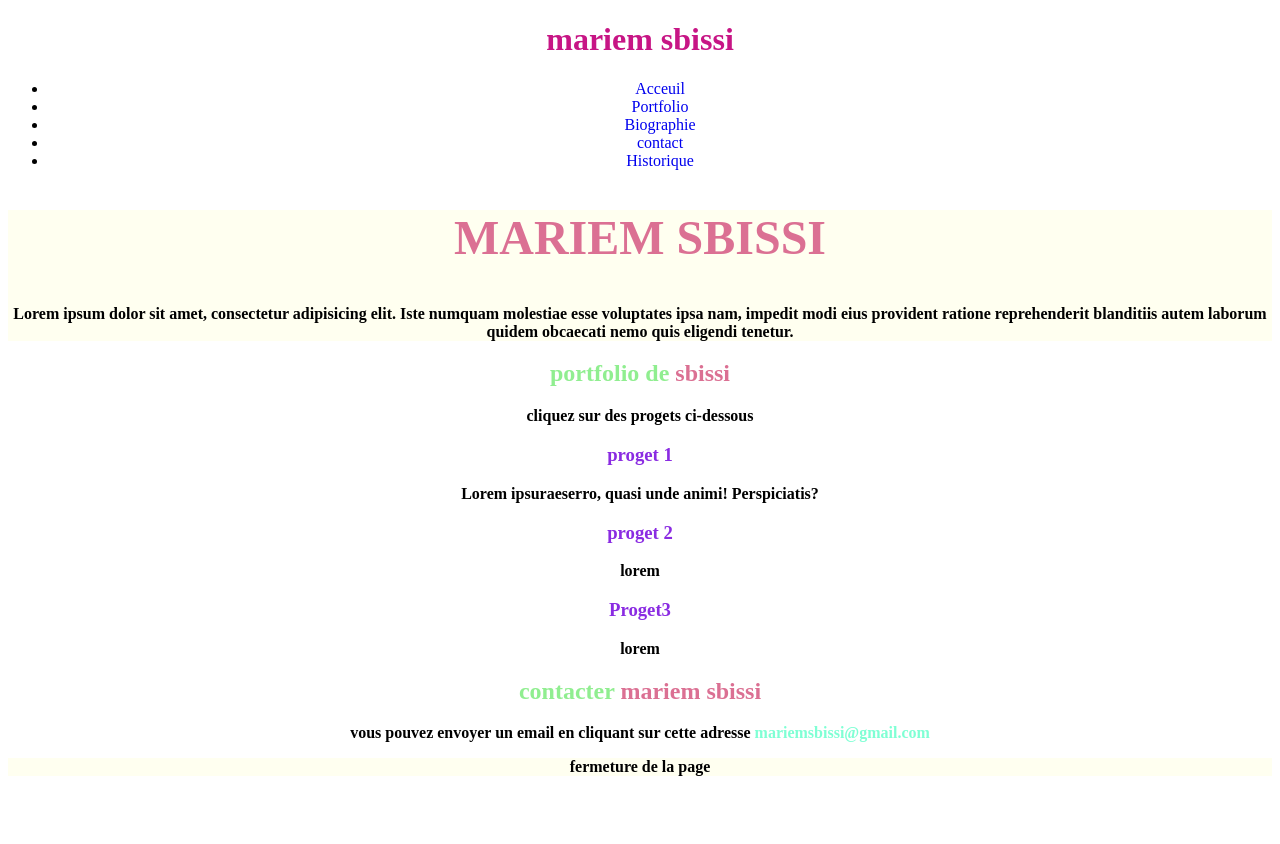
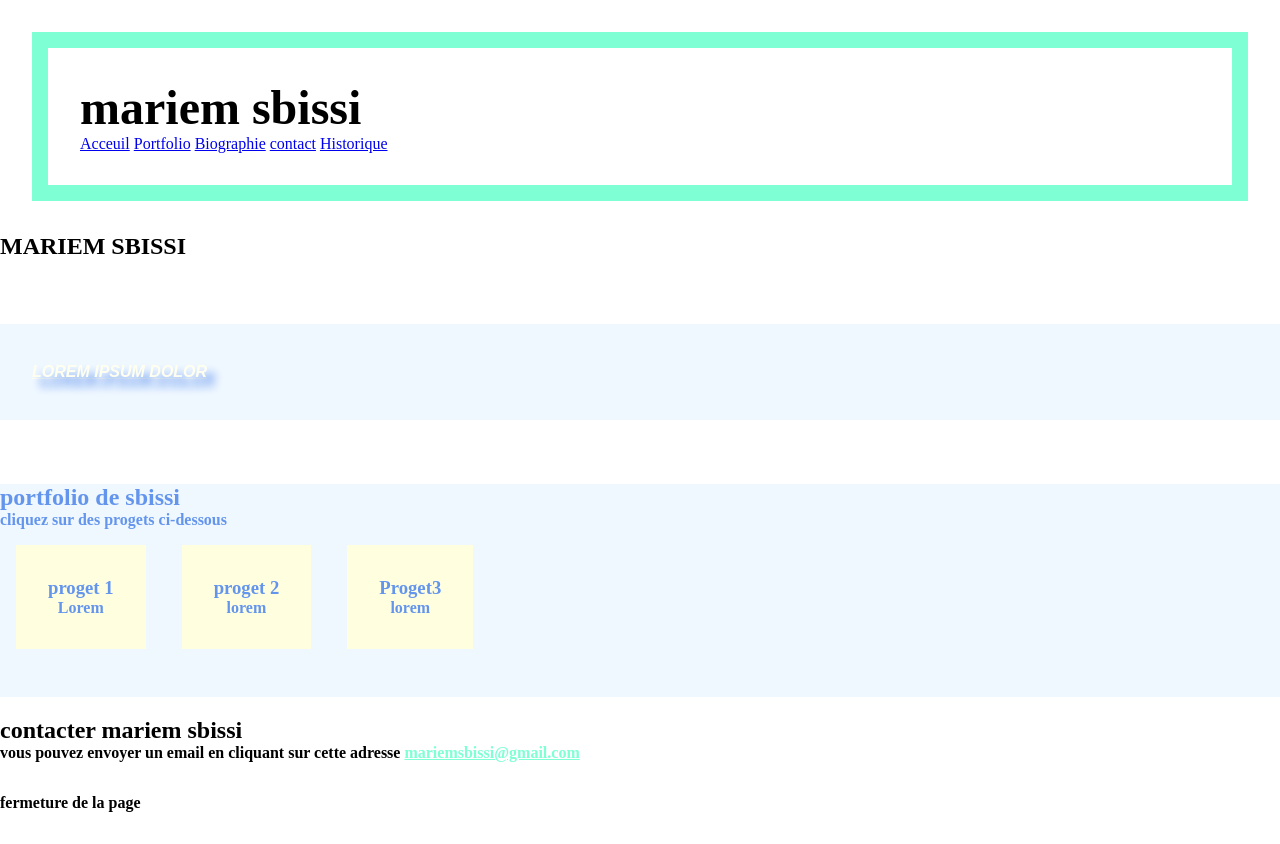
Before and after one commit to sbissi92/wf3mars2017, a PHP site: page / in a window 1280 px wide. Before the commit the page ends 800 px from the top, so only its background shows below. Run offline with PHP 8.4, Linux system fonts and the light colour scheme.

Commit message:
sauvegarde

```diff
--- a/0803/exo2/css/style.css
+++ b/0803/exo2/css/style.css
@@ -1,57 +1,107 @@
-/*selecteu logique une balise html
-*/
-/*faire en sorte que tous les textes de la page soient centrés */
+/*style recet*/
+/*selectionner Toutes les balises du DOM */
+*{
+/*supprimer les images intérieures*/
+padding: 0;
+/*supprimer les marges extérieures*/
+margin: 0;
+}
+/* ramener la valeur de lrem à 10px*/
+html{
+    font-size: 62,5%;
+}
 body{
-    text-align: center;
-}
-/* Seléctionner la balise h2 */
-H2{
-    /* Changer la couleur de la font */
-    color:lightgreen;
+    font-size: 1,5rem; /* 1,5rem = 15px */
 
-}
-}
-ul{
-    color:aqua;
-}
-h1{
-    color:mediumvioletred;
-}
-h3{
-    color:blueviolet;
-}
-/* seléctionner les balises a*/
-a{
-    /* supprimer le soulignement*/
-text-decoration: none;
 }
 
 
 
-/*selecteurs imbriqués*/
-h2 b{
-    color:palevioletred;
-}
-/*selecteurs par classe*/
-/*selectionner la class .ivoryBackground*/
+/*limiter largeur site*/
 
-.ivoryBackground{
-    /*modifier la couleur de fond */
-    background-color:ivory;
+ /*limiter la largeur de header,main,et footer à 950px*/
+ header,main,footer{
+     max-width:95rem;
+     /*centrer une balise de type block réduite en largeur*/
+     margin: 2rem auto;
+ }
+ section{
+     margin-bottom: 20px;
+ }
+/*mise en forme typographique*/
+.presentation{
+    /*modifier la famille de caractére de la font*/
+
+    font-family: "arial","sans serif";
+    /*Modifier la taille de la font*/
+    font-size: 1,7rem;
+    /*modifier l'inter-lignage*/
+    line-height: 2em;
+
+    /*modifier la graisse de la font*/
+    font-weight: bold;
+
+    /*ajouter une ombre portée à la font*/
+    text-shadow: .5rem .5rem .5rem cornflowerblue;
+
+    /*modifier la casse(maj ou min ) de la font*/
+    text-transform: uppercase;
+    /*modifier le style de la font*/
+font-style: italic;
+/*modifier la décoration de la font*/
+text-decoration: underline;
+
+/*modifier la couleur de la font*/
+color: ivory;
+
+padding: 2rem;
+background-color: aliceblue;
+margin: 4rem auto;
 
 }
-/*selecteurs par id*/
-/*selectionner l'id big title*/
-#bigTitle{
-    /*modifier la taille de la font*/
-    font-size: 3rem;
+
+
+
+
+
+
+
+h1 {
+font-size: 3rem;
+/*3 fois le font size de html (root) */
+}
+h1 b{
+    /*la taille de la font soit toujours 2 fois plus petite que son parent direct */
+    font-size:.5em
+}
+/*
+style header*/
+header{
+    /*ajouter une bordure de 1px rouge*/
+    border: 1rem solid aquamarine;
+    /*ajouter une marge à l'intérieur de la balise*/
+    padding: 2rem;
+
+/*ajouter une marge à l'extérieur de la balise*/
+margin: 2rem;
 
 }
-/*selectionner l'interaction*/
-/*changer la couleur de la balise au survol de la souris*/
-a:hover{
-    color:aqua
+/*modifier les types des balises li*/
+ li{
+     display: inline-block;
+ }
+/*utilisation des couleurs*/
+#portfolio{
+    background-color:aliceblue;
+    color:cornflowerblue;
+    padding-bottom: 2rem;
 }
-#bigTitle :hover{
-    color:pink
+#portfolio article{
+    background-color:lightyellow;
+
+    padding: 2rem;
+    margin: 1rem;
+    /*faire en sorte d'afficher les articles sur 3 colonnee*/
+    display: inline-block;
+    text-align: center;
 }
--- a/0803/exo2/index.html
+++ b/0803/exo2/index.html
@@ -29,21 +29,18 @@
              <!--pour creer une zone ou bloc :balise section-->
              <section class="ivoryBackground">
              <h2 id="bigTitle"><b>MARIEM SBISSI<b></h2>
-             <p>Lorem ipsum dolor sit amet, consectetur adipisicing elit.
-             Iste numquam molestiae esse voluptates ipsa nam, impedit modi
-             eius provident ratione reprehenderit blanditiis autem laborum
-              quidem obcaecati nemo quis eligendi tenetur.</p>
+             <p class="presentation">Lorem ipsum dolor </p>
               </section>
 
 
               <!--autre zone-->
-              <section>
+              <section id="portfolio" >
                   <h2>portfolio de <b>sbissi<b></h2>
                   <p>cliquez sur des progets ci-dessous</p>
                   <!--creer une sous section balise article-->
                   <article>
                       <h3>proget 1 </h3>
-                      <p>Lorem ipsuraeserro, quasi unde animi! Perspiciatis?</p>
+                      <p>Lorem </p>
                   </article>
                   <article>
                       <h3>proget 2</h3>
```
Also changed, not shown: 0603/exo1/img/aliceblue.jpg (added).
